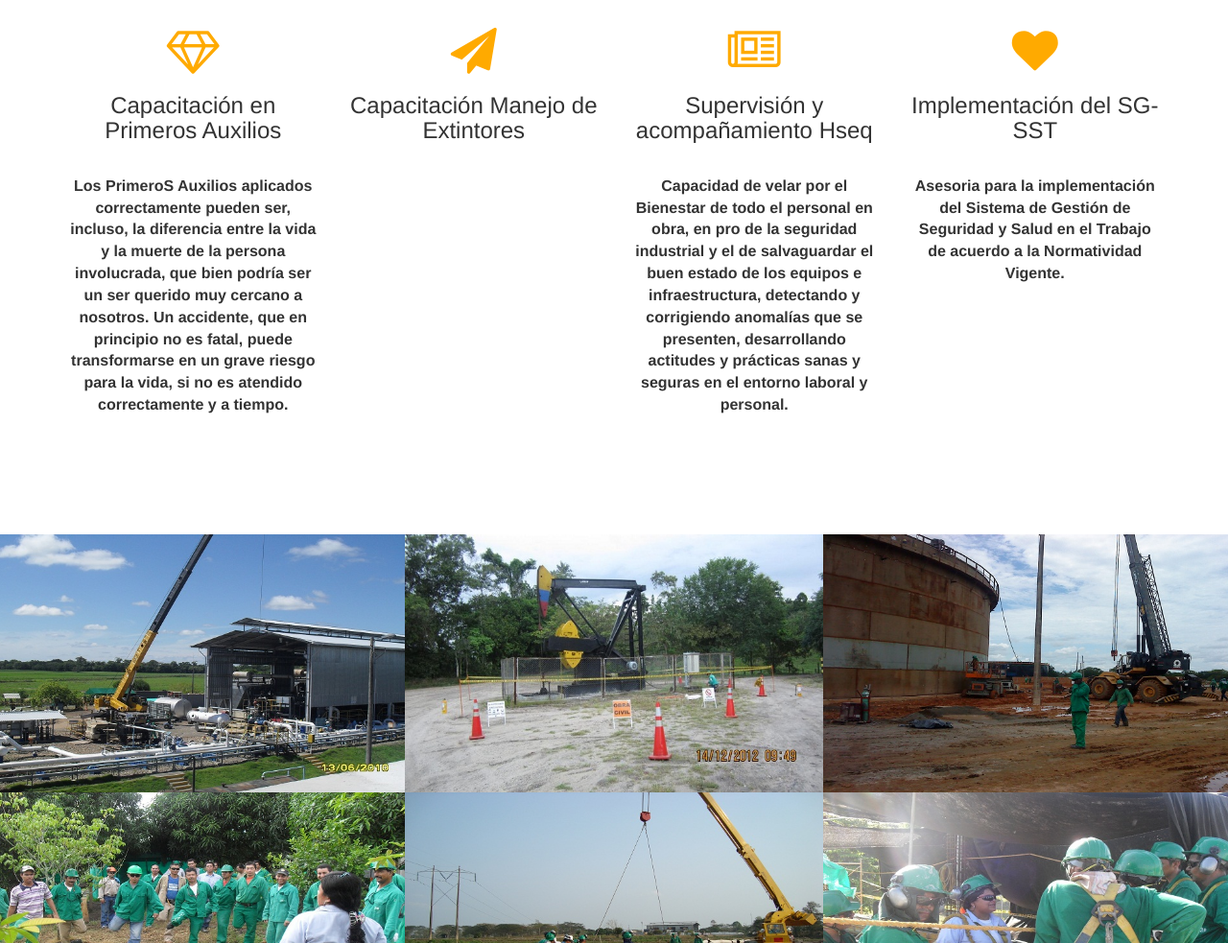
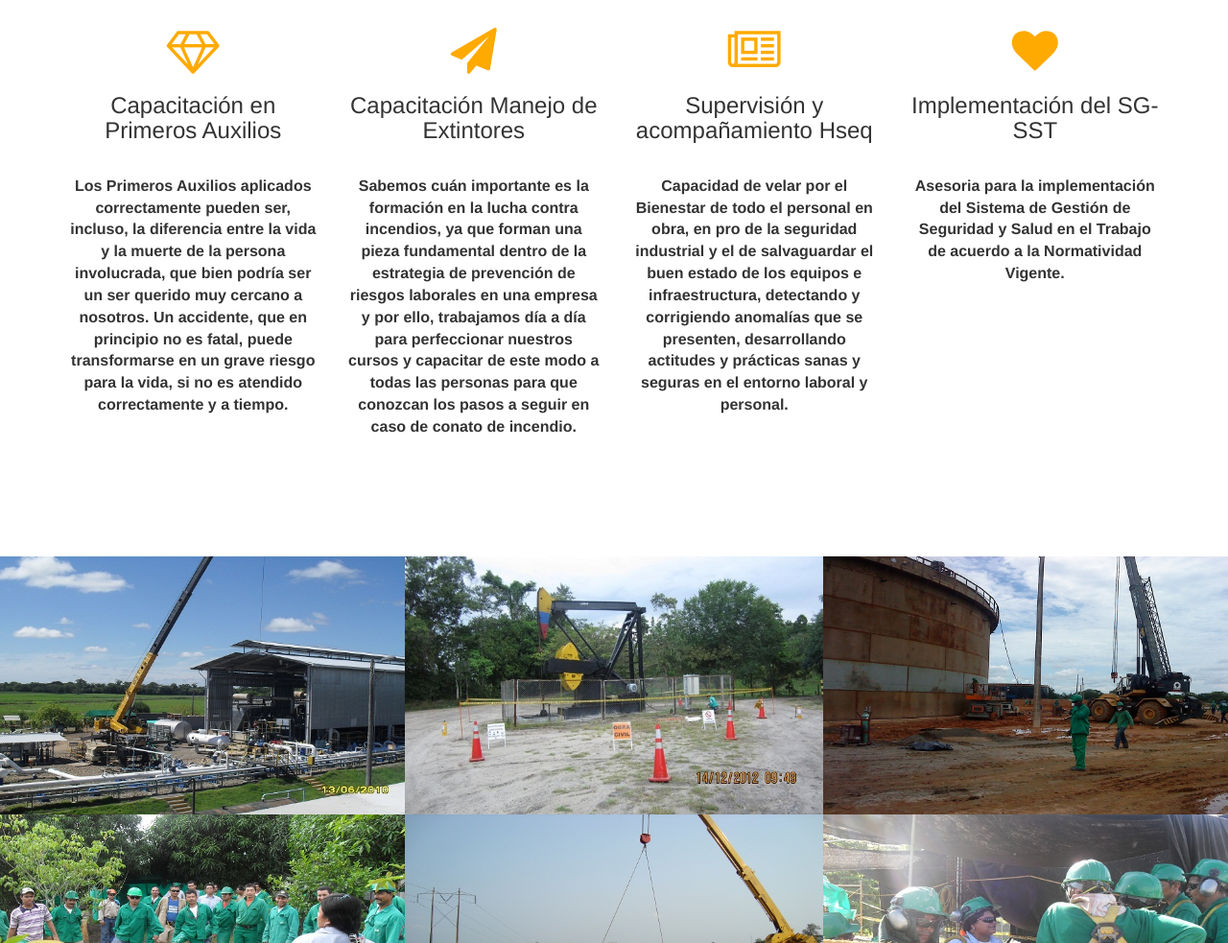
Before and after one commit to herlendyhseq/herlendyhseq, a plain HTML site: page index.html in a window 1280 px wide. Shown: the part 1389-2372 px from the top of the page at 96% size. Drawn offline with Linux system fonts and the light colour scheme.

Commit message:
Update index.html

```diff
--- a/index.html
+++ b/index.html
@@ -70,14 +70,14 @@
 						<div class="tipos-servicios">
 							<a href="#"><i class="fa fa-diamond icon text-portafolio"></i></a>
 							<h3>Capacitación en Primeros Auxilios </h3><br>
-							<p>Los PrimeroS Auxilios aplicados correctamente pueden ser, incluso, la diferencia entre la vida y la muerte de la persona involucrada, que bien podría ser un ser querido muy cercano a nosotros. Un accidente, que en principio no es fatal, puede transformarse en un grave riesgo para la vida,  si no es atendido correctamente y a tiempo. </p></br>
+							<p>Los Primeros Auxilios aplicados correctamente pueden ser, incluso, la diferencia entre la vida y la muerte de la persona involucrada, que bien podría ser un ser querido muy cercano a nosotros. Un accidente, que en principio no es fatal, puede transformarse en un grave riesgo para la vida,  si no es atendido correctamente y a tiempo. </p></br>
 						</div>
 					</div>
 					<div class="col-xs-12 col-md-3">
 						<div class="tipos-servicios">
 							<a href="#"><i class="fa fa-paper-plane icon text-portafolio"></i></a>
 							<h3>Capacitación Manejo de Extintores</h3><br>
-							<p> </p></br>
+							<p>Sabemos cuán importante es la formación en la lucha contra incendios, ya que forman una pieza fundamental dentro de la estrategia de prevención de riesgos laborales en una empresa y por ello, trabajamos día a día para perfeccionar nuestros cursos y capacitar de este modo a todas las personas para que conozcan los pasos a seguir en caso de conato de incendio.</p></br>
 						</div>
 					</div>
 					<div class="col-xs-12 col-md-3">
```
